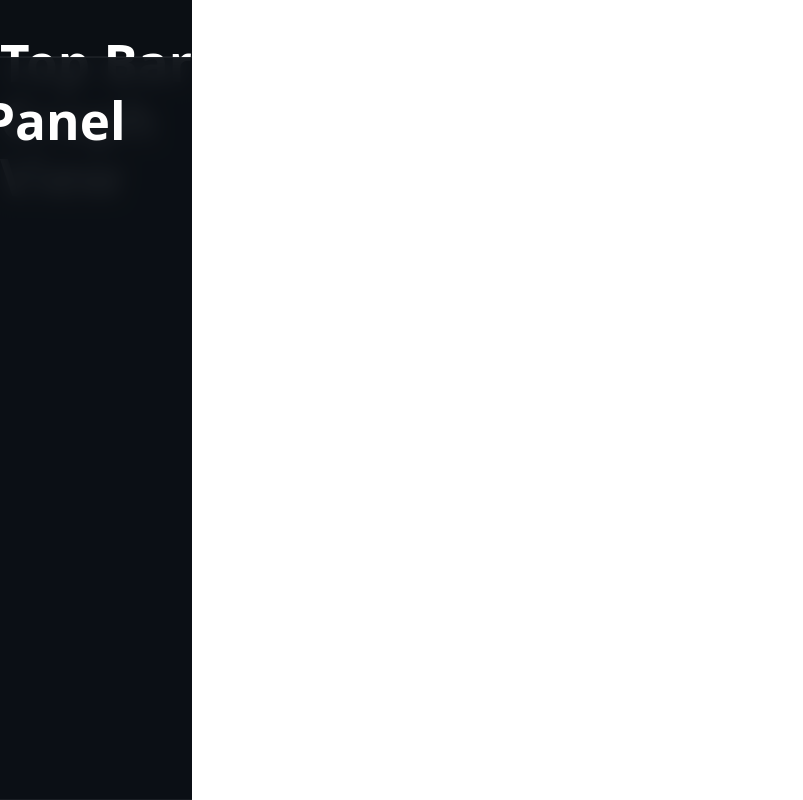
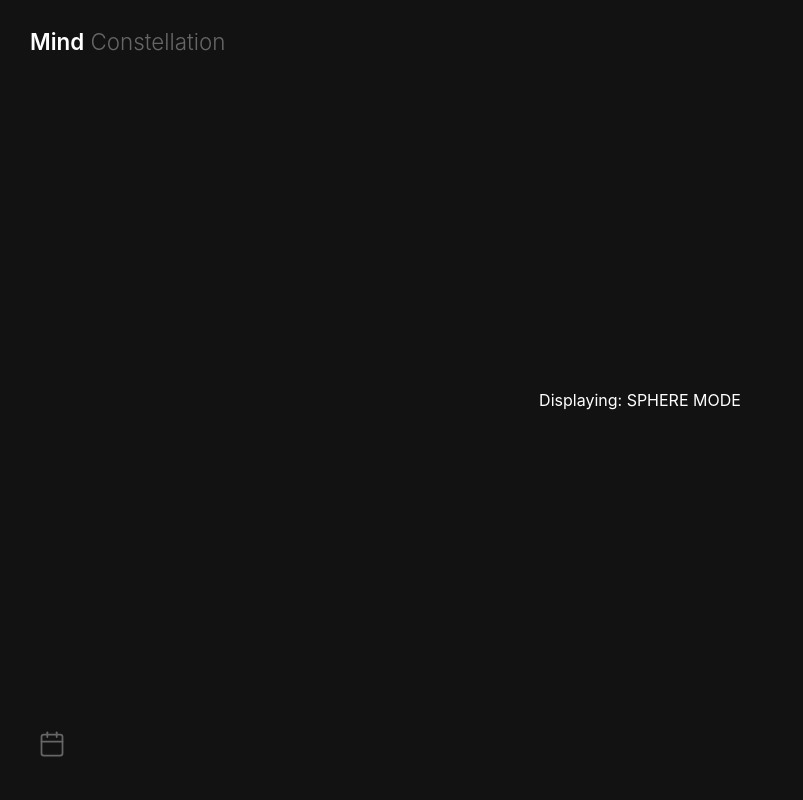
Before and after one commit to ryan-quach/irvinehacks2026, a React (Vite) app in the folder MindConstellation/: page / in a window 1280 px wide. Shown: the whole page, without its empty margins (0-803 px from the left). Built offline with nearby package versions, Linux system fonts and the light colour scheme.

Commit message:
created new ui. placeholder for graph view and calendar view.

```diff
--- a/MindConstellation/package.json
+++ b/MindConstellation/package.json
@@ -10,6 +10,7 @@
     "preview": "vite preview"
   },
   "dependencies": {
+    "framer-motion": "^12.34.3",
     "react": "^19.2.0",
     "react-dom": "^19.2.0"
   },
--- a/MindConstellation/src/App.css
+++ b/MindConstellation/src/App.css
@@ -1,69 +1,215 @@
 :root {
-  --topbar-h: 56px;
+  --bg-dark: #121212;
+  --border-color: #2e2e2e;
+  --text-main: #ffffff;
+  --text-muted: #666666;
+  --calm-color: #8a9a5b;
+  --transition-speed: 0.3s;
 }
 
-html, body, #root {
-  height: 100%;
+body, html {
+  margin: 0;
+  padding: 0;
+  overflow: hidden;
+  background-color: var(--bg-dark);
+}
+
+.app-root {
+  width: 100vw;
+  height: 100vh;
+  background-color: var(--bg-dark);
+  color: var(--text-main);
+  position: relative;
+  display: flex;
+  flex-direction: column;
+  font-family: 'Inter', -apple-system, sans-serif;
+  z-index: 1;
+}
+
+/* UI Elements */
+.app-header {
+  position: absolute;
+  top: 30px;
+  left: 30px;
+  z-index: 100;
+}
+
+.logo {
+  font-size: 1.4rem;
+  font-weight: 300;
+  color: var(--text-muted);
   margin: 0;
 }
 
-.app-root {
-  height: 100%;
-  display: flex;
-  flex-direction: column;
-  background: #0b0f14; /* tweak later */
-  color: white;
+.logo-bold {
+  color: var(--text-main);
+  font-weight: 600;
 }
 
-.app-topbar {
-  height: var(--topbar-h);
-  flex: 0 0 var(--topbar-h);
-  border-bottom: 1px solid rgba(255,255,255,0.06);
+.app-footer {
+  position: absolute;
+  bottom: 30px;
+  left: 30px;
+  z-index: 100;
+}
+
+.icon-btn {
+  background: none;
+  border: none;
+  color: var(--text-muted);
+  cursor: pointer;
+  padding: 8px;
+  transition: color var(--transition-speed);
+}
+
+.icon-btn:hover { color: var(--text-main); }
+
+.icon-btn:focus,
+.nav-arrow:focus {
+  outline: none;
+  box-shadow: none;
+}
+
+.icon-btn:focus-visible {
+  color: var(--text-main);
+  filter: drop-shadow(0 0 5px rgba(255, 255, 255, 0.2));
 }
 
 .app-main {
-  position: relative;
-  flex: 1 1 auto;
-  min-height: 0; /* critical so children can size correctly */
-  overflow: hidden;
+  flex: 1;
+  display: flex;
+  justify-content: center;
+  align-items: center;
+  width: 100%;
+  height: 100%;
 }
 
-.app-center {
-  position: absolute;
-  inset: 0;
-  /* paddingLeft/Right set inline based on panel open states */
-  transition: padding 220ms ease;
+.calendar-container {
+  width: 85%;
+  max-width: 1100px;
+  height: 85vh;
+  display: flex;
+  flex-direction: column;
+  justify-content: flex-start;
+  margin-top: 2vh;
 }
 
-/* Panels are overlays that slide in/out */
-.app-left, .app-right {
-  position: absolute;
-  top: 0;
-  bottom: 0;
-  z-index: 10;
-  background: rgba(12, 16, 22, 0.94);
-  backdrop-filter: blur(10px);
-  border: 1px solid rgba(255,255,255,0.06);
+.calendar-nav {
+  display: flex;
+  justify-content: center;
+  align-items: center;
+  gap: 40px;
+  padding: 10px 0 20px 0;
 }
 
-.app-left {
-  left: 0;
-  border-left: none;
-  transform: translateX(-100%);
-  transition: transform 220ms ease;
+.month-display {
+  display: flex;
+  flex-direction: column;
+  align-items: center;
+  text-align: center;
 }
 
-.app-left.open {
-  transform: translateX(0);
+.month-display h2 {
+  font-size: 1.5rem;
+  margin: 0;
+  font-weight: 500;
+  letter-spacing: 0.5px;
+  color: var(--text-main);
 }
 
-.app-right {
-  right: 0;
-  border-right: none;
-  transform: translateX(100%);
-  transition: transform 220ms ease;
+.subtitle {
+  color: var(--text-muted);
+  font-size: 0.75rem;
+  margin-top: 4px;
+  display: flex;
+  gap: 6px;
+  justify-content: center;
+  align-items: center;
 }
 
-.app-right.open {
-  transform: translateX(0);
+.calendar-grid {
+  display: grid;
+  grid-template-columns: repeat(7, 1fr);
+  grid-template-rows: 35px repeat(5, 1fr);
+  flex: 1;
+  border-top: 1px solid var(--border-color);
+  border-left: 1px solid var(--border-color);
 }
+
+.grid-label {
+  padding: 0;
+  display: flex;
+  align-items: center;
+  justify-content: center;
+  font-size: 0.6rem;
+  font-weight: 600;
+  letter-spacing: 1px;
+  color: var(--text-muted);
+  border-right: 1px solid var(--border-color);
+  border-bottom: 1px solid var(--border-color);
+}
+
+.grid-cell {
+  padding: 8px;
+  border-right: 1px solid var(--border-color);
+  border-bottom: 1px solid var(--border-color);
+  position: relative;
+  box-sizing: border-box;
+}
+
+.cell-num {
+  font-size: 0.75rem;
+  color: #333333;
+  position: absolute;
+  top: 8px;
+  left: 8px;
+}
+
+.nav-arrow {
+  background: none;
+  border: none;
+  color: var(--text-muted);
+  cursor: pointer;
+}
+
+.calm-highlight {
+  color: var(--calm-color);
+  font-weight: 500;
+}
+
+.voice-overlay {
+  display: flex;
+  justify-content: center;
+  align-items: center;
+  transition: opacity 0.5s ease;
+}
+
+.voice-content {
+  display: flex;
+  flex-direction: column;
+  align-items: center;
+  gap: 20px;
+}
+
+.mic-circle {
+  width: 120px;
+  height: 120px;
+  background: rgba(255, 255, 255, 0.02);
+  border: 1px solid rgba(255, 255, 255, 0.08);
+  border-radius: 50%;
+  display: flex;
+  justify-content: center;
+  align-items: center;
+  transition: border-color 0.4s ease, box-shadow 0.4s ease;
+}
+
+.active-mic {
+  border-color: rgba(255, 75, 75, 0.4);
+  box-shadow: 0 0 40px rgba(255, 75, 75, 0.15);
+}
+
+.voice-content p {
+  font-size: 1.1rem;
+  letter-spacing: 1px;
+  color: var(--text-muted);
+}
--- a/MindConstellation/src/App.tsx
+++ b/MindConstellation/src/App.tsx
@@ -1,109 +1,74 @@
-import { useMemo, useState } from "react";
-import TopBar from "./components/TopBar";
+import { useState, useEffect } from "react";
 import GraphView from "./components/GraphView";
-import RightPanel from "./components/RightPanel";
-import LeftPanel from "./components/LeftPanel";
+import CalendarView from "./components/CalendarView";
+import VoiceOverlay from "./components/VoiceOverlay";
 import "./App.css";
 
 export type ViewMode = "sphere" | "month";
 
 export type JournalNode = {
   id: string;
-  dateISO: string; // "2026-02-28"
+  dateISO: string;
   emotion: "joy" | "sadness" | "anger" | "anxiety" | "calm";
-  intensity: number; // 0..1
+  intensity: number;
   snippet?: string;
 };
 
 function App() {
-  // UI state
   const [mode, setMode] = useState<ViewMode>("sphere");
-  const [rightOpen, setRightOpen] = useState(true); // start open for usability
-  const [leftOpen, setLeftOpen] = useState(false);
-  const [selectedNode, setSelectedNode] = useState<JournalNode | null>(null);
+  const [activeMonthISO, setActiveMonthISO] = useState("2026-02");
+  const [isRecording, setIsRecording] = useState(false);
 
-  // Calendar state (month mode)
-  const [activeMonthISO, setActiveMonthISO] = useState<string>(() => {
-    // default to current month-ish; for hackathon you can hardcode
-    return "2026-02";
-  });
+  useEffect(() => {
+    const handleKeyDown = (e: KeyboardEvent) => {
+      if (e.code === "Space") {
+        e.preventDefault();
+        setIsRecording((prev) => !prev);
+      }
+      else if (e.code === "Escape") {
+        setIsRecording(false);
+      }
+    };
 
-  // When a node is clicked in the graph
-  const handleSelectNode = (node: JournalNode | null) => {
-    setSelectedNode(node);
-    setLeftOpen(Boolean(node)); // open left panel if something selected
-  };
-
-  // When calendar icon toggled
-  const toggleMonthMode = () => {
-    setMode((prev) => (prev === "sphere" ? "month" : "sphere"));
-    setRightOpen(false);
-    setLeftOpen(false);
-  };
-
-  // tweak these based on what it acutally looks like
-  const LEFT_W = 320;
-  const RIGHT_W = 360;
-
-  const centerStyle = useMemo(() => {
-    const leftPad = leftOpen ? LEFT_W : 0;
-    const rightPad = rightOpen ? RIGHT_W : 0;
-
-    return {
-      paddingLeft: leftPad,
-      paddingRight: rightPad,
-    } as React.CSSProperties;
-  }, [leftOpen, rightOpen]);
+    window.addEventListener("keydown", handleKeyDown);
+    return () => window.removeEventListener("keydown", handleKeyDown);
+  }, []);
 
   return (
     <div className="app-root">
-      {/* Top bar */}
-      <div className="app-topbar">
-        <TopBar
-          mode={mode}
-          onToggleMode={toggleMonthMode}
-          activeMonthISO={activeMonthISO}
-          onMonthChange={setActiveMonthISO}
-          rightOpen={rightOpen}
-          onToggleRight={() => setRightOpen((v) => !v)}
-        />
-      </div>
+      {/* The Iris Transition Overlay */}
+      <VoiceOverlay isActive={isRecording} />
 
-      {/* Main content area (fills remaining height) */}
-      <div className="app-main">
-        {/* Center canvas (graph) */}
-        <div className="app-center" style={centerStyle}>
-          <GraphView
-            mode={mode}
-            activeMonthISO={activeMonthISO}
-            selectedNodeId={selectedNode?.id ?? null}
-            onSelectNode={handleSelectNode}
-          />
-        </div>
+      <header className="app-header">
+        <h1 className="logo">
+          <span className="logo-bold">Mind</span> Constellation
+        </h1>
+      </header>
 
-        {/* Left panel (slides in) */}
-        <div
-          className={`app-left ${leftOpen ? "open" : "closed"}`}
-          style={{ width: LEFT_W }}
+      <main className="app-main">
+        {mode === "sphere" ? (
+          <GraphView mode={mode} />
+        ) : (
+          <CalendarView activeMonthISO={activeMonthISO} />
+        )}
+      </main>
+
+      <footer className="app-footer">
+        <button
+          className="icon-btn toggle-view"
+          onClick={() => setMode(mode === "sphere" ? "month" : "sphere")}
         >
-          <LeftPanel
-            open={leftOpen}
-            node={selectedNode}
-            onClose={() => {
-              setLeftOpen(false);
-              setSelectedNode(null);
-            }}
-          />
-        </div>
-
-        {/* Right panel (slides in) */}
-        <div
-          className={`app-right ${rightOpen ? "open" : "closed"}`}
-          style={{ width: RIGHT_W }}
-        >
-          <RightPanel open={rightOpen} onClose={() => setRightOpen(false)} />
-        </div>
-      </div>
+          {mode === "sphere" ? (
+            <svg width="28" height="28" viewBox="0 0 24 24" fill="none" stroke="currentColor" strokeWidth="1.5" strokeLinecap="round" strokeLinejoin="round">
+              <rect x="3" y="4" width="18" height="18" rx="2" ry="2" /><line x1="16" y1="2" x2="16" y2="6" /><line x1="8" y1="2" x2="8" y2="6" /><line x1="3" y1="10" x2="21" y2="10" />
+            </svg>
+          ) : (
+            <svg width="28" height="28" viewBox="0 0 24 24" fill="none" stroke="currentColor" strokeWidth="1.5" strokeLinecap="round" strokeLinejoin="round">
+              <circle cx="12" cy="12" r="10" /><line x1="2" y1="12" x2="22" y2="12" /><path d="M12 2a15.3 15.3 0 0 1 4 10 15.3 15.3 0 0 1-4 10 15.3 15.3 0 0 1-4-10 15.3 15.3 0 0 1 4-10z" />
+            </svg>
+          )}
+        </button>
+      </footer>
     </div>
   );
 }
--- /dev/null
+++ b/MindConstellation/src/components/CalendarView.tsx
@@ -0,0 +1,41 @@
+import React from "react";
+import { ChevronLeft, ChevronRight } from "lucide-react";
+
+interface CalendarProps {
+  activeMonthISO: string;
+}
+
+const CalendarView: React.FC<CalendarProps> = ({ activeMonthISO }) => {
+  const [year, month] = activeMonthISO.split("-");
+  const monthName = new Date(parseInt(year), parseInt(month) - 1).toLocaleString('default', { month: 'long' });
+
+  // Generate 35 static cells (7 columns * 5 rows)
+  const cells = Array.from({ length: 35 }, (_, i) => i + 1);
+
+  return (
+    <div className="calendar-container">
+      <header className="calendar-nav">
+        <button className="nav-arrow"><ChevronLeft size={24} /></button>
+        <div className="month-display">
+          <h2>{monthName} {year}</h2>
+          <p className="subtitle">6 entries • Predominantly <span className="calm-highlight">Calm</span></p>
+        </div>
+        <button className="nav-arrow"><ChevronRight size={24} /></button>
+      </header>
+
+      <div className="calendar-grid">
+        {["SUN", "MON", "TUE", "WED", "THU", "FRI", "SAT"].map(day => (
+          <div key={day} className="grid-label">{day}</div>
+        ))}
+        {cells.map(cell => (
+          <div key={cell} className="grid-cell">
+            <span className="cell-num">{cell <= 28 ? cell : ""}</span>
+            {/* Logic for friend's floating dots would go here */}
+          </div>
+        ))}
+      </div>
+    </div>
+  );
+};
+
+export default CalendarView;
--- a/MindConstellation/src/components/GraphView.tsx
+++ b/MindConstellation/src/components/GraphView.tsx
@@ -1,8 +1,12 @@
-export default function GraphView() {
+const GraphView = ({ mode }: { mode: string }) => {
   return (
-    <div>
-      <h1>Graph View</h1>
-      {/* Graph visualization will go here */}
+    <div className="graph-placeholder">
+      {/* Your friend's constellation logic will go here */}
+      <div className="status-indicator">
+        Displaying: {mode.toUpperCase()} MODE
+      </div>
     </div>
-  )
-}
+  );
+};
+
+export default GraphView;
--- a/MindConstellation/src/components/TopBar.tsx
+++ /dev/null
@@ -1,8 +0,0 @@
-export default function TopBar() {
-  return (
-    <div>
-      <h1>Top Bar</h1>
-      {/* Top bar content will go here */}
-    </div>
-  )
-}
--- /dev/null
+++ b/MindConstellation/src/components/VoiceOverlay.tsx
@@ -0,0 +1,84 @@
+import React, { useState, useEffect } from "react";
+import { motion } from "framer-motion";
+import { Mic } from "lucide-react";
+
+interface VoiceOverlayProps {
+  isActive: boolean;
+}
+
+const VoiceOverlay: React.FC<VoiceOverlayProps> = ({ isActive }) => {
+  const [isListening, setIsListening] = useState(false);
+
+  useEffect(() => {
+    if (!isActive) {
+      setIsListening(false);
+    }
+  }, [isActive]);
+
+  return (
+    <motion.div
+      className="voice-overlay"
+      initial={{ clipPath: "circle(0% at 50% 50%)", opacity: 0 }}
+      animate={{
+        clipPath: isActive ? "circle(150% at 50% 50%)" : "circle(0% at 50% 50%)",
+        opacity: isActive ? 1 : 0
+      }}
+      style={{
+        pointerEvents: isActive ? "all" : "none",
+        visibility: "visible", // Keep visible so the "closing" animation can be seen
+        position: "fixed",
+        top: 0,
+        left: 0,
+        width: "100vw",
+        height: "100vh",
+        zIndex: 9999,
+        backgroundColor: "#050505",
+        display: "flex",
+        justifyContent: "center",
+        alignItems: "center"
+      }}
+      transition={{
+        duration: 0.8,
+        ease: [0.76, 0, 0.24, 1] // This specific cubic-bezier mimics a camera iris
+      }}
+    >
+      <div className="voice-content" style={{ textAlign: 'center' }}>
+        <motion.button
+          className={`mic-circle ${isListening ? 'active-mic' : ''}`}
+          onClick={() => setIsListening(!isListening)}
+          animate={isListening ? { scale: [1, 1.1, 1] } : { scale: 1 }}
+          transition={{ repeat: isListening ? Infinity : 0, duration: 1.5 }}
+          style={{
+            background: 'none',
+            border: 'none',
+            cursor: 'pointer',
+            outline: 'none'
+          }}
+        >
+          <Mic size={48} color={isListening ? "#ff4b4b" : "#ffffff"} />
+        </motion.button>
+
+        <p style={{
+          marginTop: '24px',
+          color: '#666',
+          letterSpacing: '2px',
+          fontSize: '0.9rem',
+          fontWeight: 500
+        }}>
+          {isListening ? "RECORDING..." : "CLICK MIC TO START"}
+        </p>
+
+        <p style={{
+          marginTop: '60px',
+          fontSize: '0.65rem',
+          color: '#333',
+          letterSpacing: '1px'
+        }}>
+          PRESS SPACE TO EXIT
+        </p>
+      </div>
+    </motion.div>
+  );
+};
+
+export default VoiceOverlay;
```
Also changed, not shown: MindConstellation/src/components/LeftPanel.tsx (deleted, +0 -8 lines), MindConstellation/src/components/RightPanel.tsx (deleted, +0 -8 lines), 1 other file (tests, documents, lock files or other folders).
